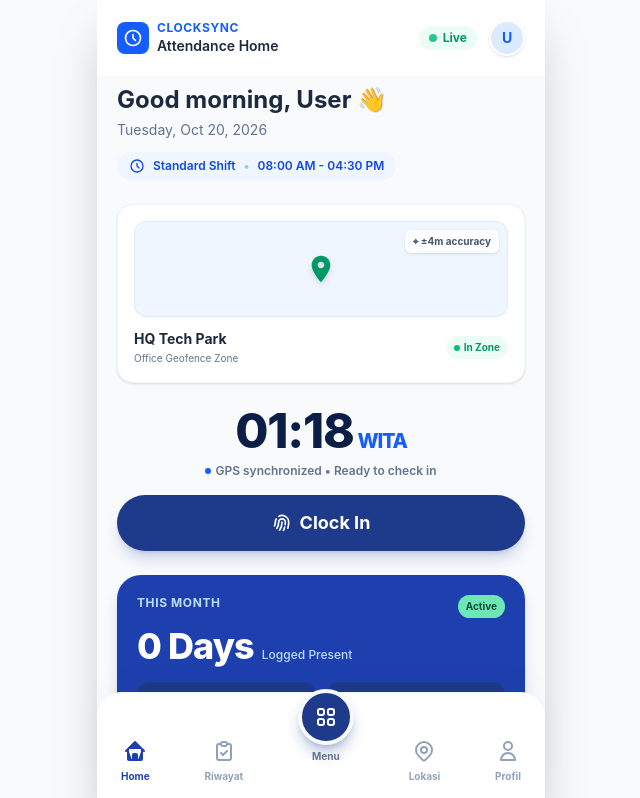
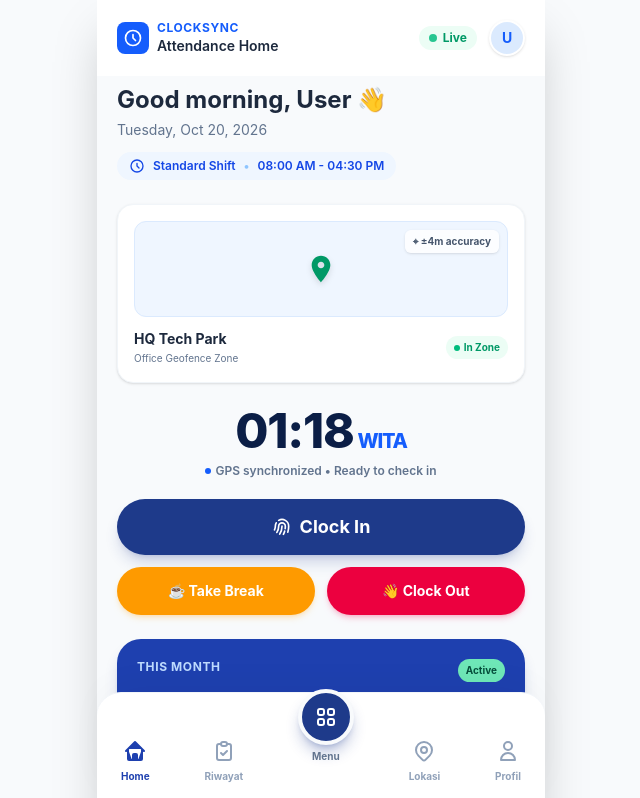
Before and after one commit to Raeliana1407/Absensi-Magang, a React (Vite) app in the folder Frontend/: page /home in a window 1280 px wide. Shown: the top 798 px of the page, without its empty margins (319-959 px from the left). Built offline with nearby package versions, Linux system fonts and the light colour scheme; no server answers.

Commit message:
Show all action buttons permanently

```diff
--- a/Frontend/src/pages/Home.jsx
+++ b/Frontend/src/pages/Home.jsx
@@ -267,35 +267,28 @@ export default function Home() {
              <span className="w-1.5 h-1.5 rounded-full bg-blue-600"></span> {statusMessage}
           </p>
 
-          {shiftPhase === 'idle' && (
-            <button onClick={() => handleAbsen('masuk', 'working')} disabled={isClockingIn} className="w-full mt-4 bg-[#1E3A8A] text-white font-bold py-3.5 rounded-full text-lg shadow-lg shadow-blue-900/20 active:scale-95 transition-all flex justify-center items-center gap-2">
+          {/*SEMUA TOMBOL DIBUKA TERUS KARENA STATE BUG DI VERCEL!*/}
+          <div className="flex flex-col gap-3 mt-5">
+              {/* 1. Tombol Clock In (Selalu Muncul) */}
+              <button onClick={() => handleAbsen('masuk', 'working')} disabled={isClockingIn} className="w-full bg-[#1E3A8A] text-white font-bold py-3.5 rounded-full text-lg shadow-lg shadow-blue-900/20 active:scale-95 transition-all flex justify-center items-center gap-2">
                 <svg className="w-5 h-5" fill="none" stroke="currentColor" viewBox="0 0 24 24"><path strokeLinecap="round" strokeLinejoin="round" strokeWidth="2" d="M12 11c0 3.517-1.009 6.799-2.753 9.571m-3.44-2.04l.054-.09A13.916 13.916 0 008 11a4 4 0 118 0c0 1.017-.07 2.019-.203 3m-2.118 6.844A21.88 21.88 0 0015.171 17m3.839 1.132c.645-2.266.99-4.659.99-7.132A8 8 0 008 4.07M3 15.364c.64-1.319 1-2.8 1-4.364 0-1.457.39-2.823 1.07-4"></path></svg>
                 {isClockingIn ? 'Processing...' : 'Clock In'}
               </button>
-          )}
 
-          {shiftPhase === 'working' && (
-            <div className="flex gap-3 mt-4">
-              <button onClick={() => handleAbsen('istirahat_keluar', 'break')} disabled={isClockingIn} className="w-1/2 bg-amber-500 text-white font-bold py-3.5 rounded-full text-sm shadow-md shadow-amber-500/20 active:scale-95 transition-all">
-                ☕ Take Break
+              {/* 2. Tombol Istirahat & Pulang (Selalu Muncul Berdampingan) */}
+              <div className="flex gap-3">
+                <button
+                  onClick={() => handleAbsen(shiftPhase === 'break' ? 'istirahat_masuk' : 'istirahat_keluar', shiftPhase === 'break' ? 'working' : 'break')}
+                  disabled={isClockingIn}
+                  className={`w-1/2 text-white font-bold py-3.5 rounded-full text-sm shadow-md active:scale-95 transition-all ${shiftPhase === 'break' ? 'bg-emerald-500 shadow-emerald-500/20' : 'bg-amber-500 shadow-amber-500/20'}`}
+                >
+                  {shiftPhase === 'break' ? '🔙 End Break' : '☕ Take Break'}
                 </button>
                 <button onClick={() => handleAbsen('pulang', 'completed')} disabled={isClockingIn} className="w-1/2 bg-rose-600 text-white font-bold py-3.5 rounded-full text-sm shadow-md shadow-rose-600/20 active:scale-95 transition-all">
                   👋 Clock Out
                 </button>
               </div>
-          )}
-
-          {shiftPhase === 'break' && (
-            <button onClick={() => handleAbsen('istirahat_masuk', 'working')} disabled={isClockingIn} className="w-full mt-4 bg-emerald-500 text-white font-bold py-3.5 rounded-full text-lg shadow-lg shadow-emerald-500/20 active:scale-95 transition-all flex justify-center items-center gap-2">
-              {isClockingIn ? 'Processing...' : 'End Break & Work'}
-            </button>
-          )}
-
-          {shiftPhase === 'completed' && (
-            <div className="w-full mt-4 bg-slate-100 text-slate-500 font-bold py-3.5 rounded-full text-sm border-2 border-slate-200 border-dashed flex justify-center items-center">
-              ✓ Shift Completed for Today
           </div>
-          )}
         </div>
 
         {/* Total Logged Time Card - Sekarang Dinamis untuk Days Present */}
```
Lines whose indentation alone changed are shown as unchanged.
